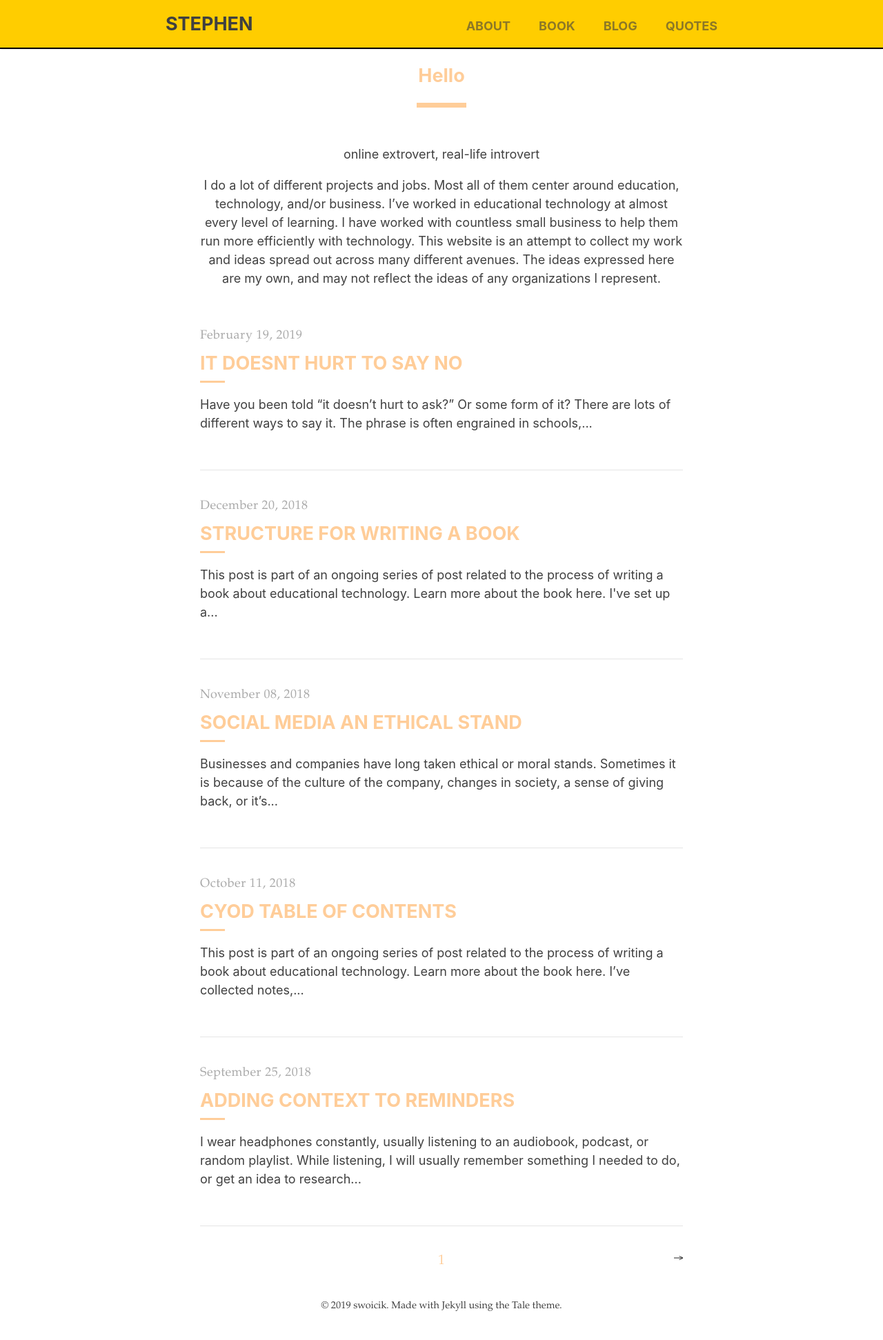
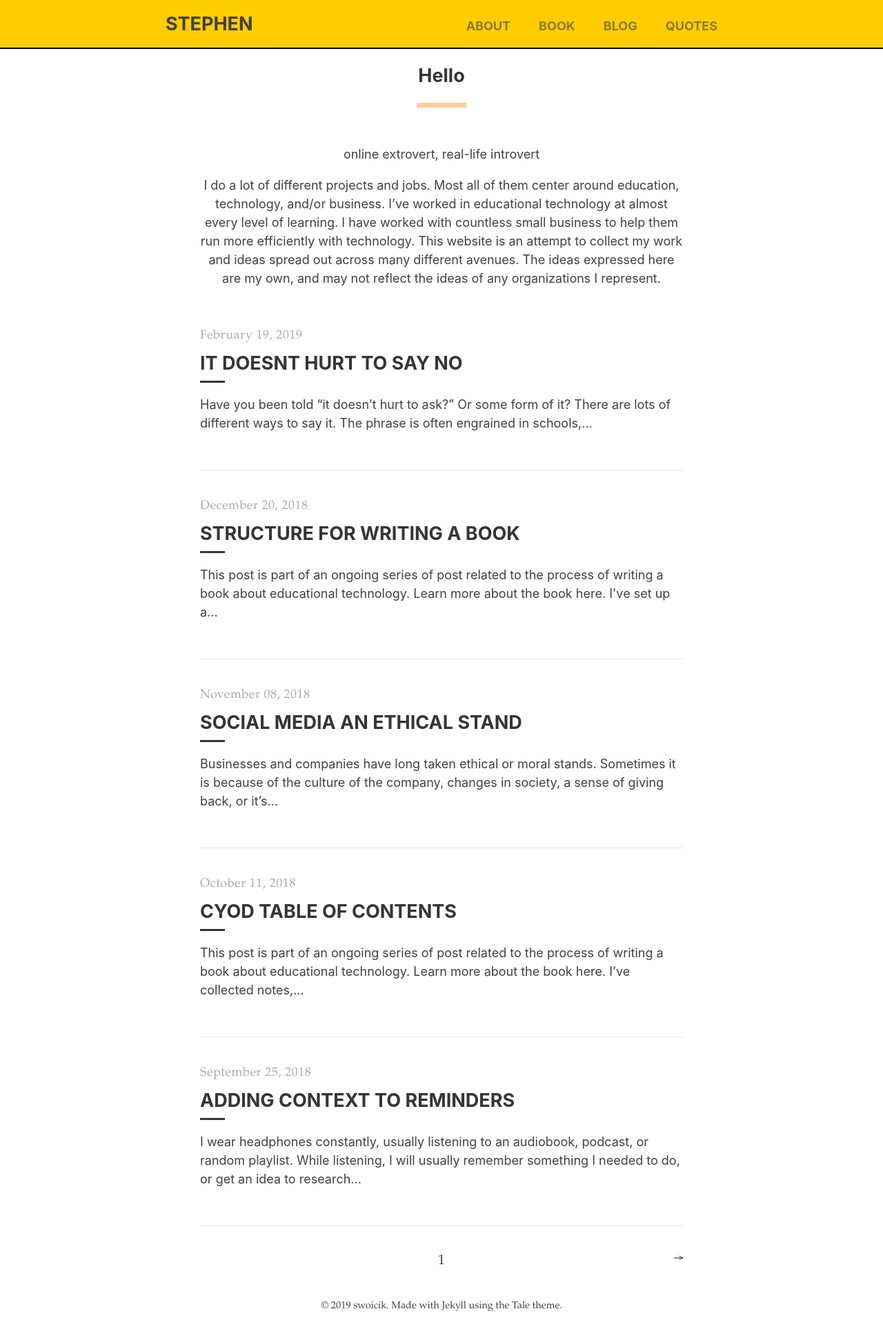
Before and after one commit to swoicik/swoicik.github.io, a Jekyll site: the page built from index.html, in a window 1280 px wide. Shown: the whole page at 69% size. Built offline with Jekyll 4.4.1, drawn with Linux system fonts in a browser that asks for light colours; the list of posts is cut into pages by our own code.

Commit message:
line color change

```diff
--- a/_sass/tale/_post.scss
+++ b/_sass/tale/_post.scss
@@ -22,7 +22,7 @@
   }
 
   &-line {
-    border-top: 0.4rem solid $default-shade;
+    border-top: 0.4rem solid #ffcd99;
     display: block;
     margin: 0 auto 3rem;
     width: 4rem;
--- a/_sass/tale/_variables.scss
+++ b/_sass/tale/_variables.scss
@@ -1,6 +1,6 @@
 // Colors
 $default-color: #404040;
-$default-shade: #ffcd99;
+$default-shade: #353535;
 $default-tint: #aaa;
 $grey-1: #979797;
 $grey-2: #e5e5e5;
```
